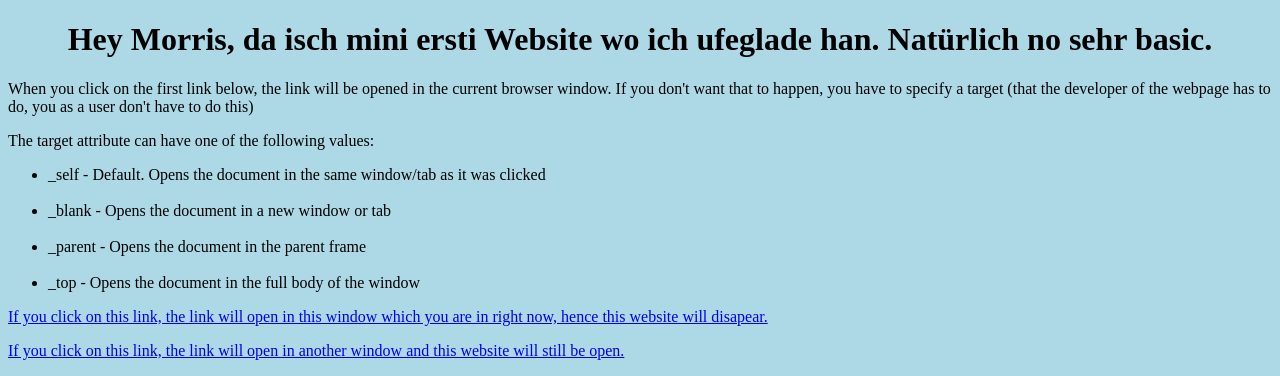
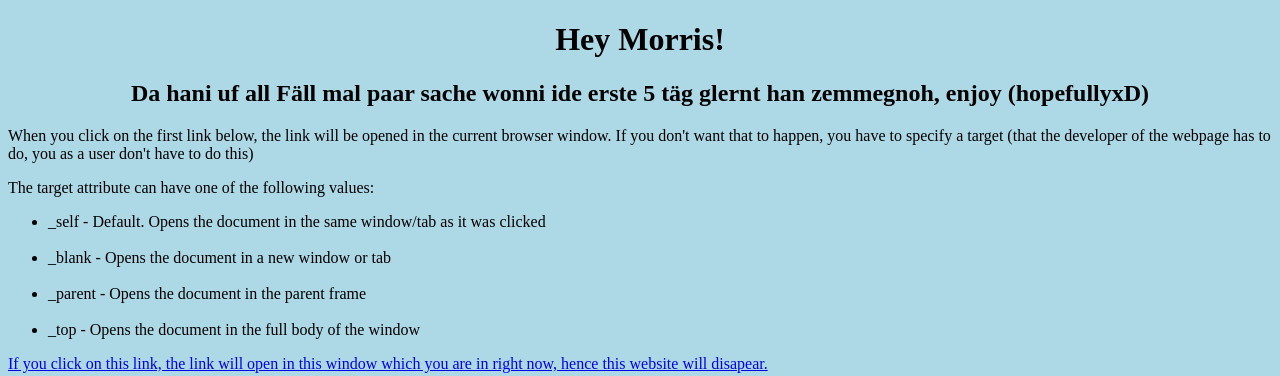
Before and after one commit to huasquero/Meine-ersten-Websiten, a plain HTML site: page HTML_links.html in a window 1280 px wide. Shown: the top 376 px of the page. Drawn offline with Linux system fonts and the light colour scheme.

Commit message:
Update HTML_links.html

```diff
--- a/HTML_links.html
+++ b/HTML_links.html
@@ -10,7 +10,9 @@
 			The link text is the part that will be visible to the reader.
 			Clicking on the link text, will send the reader to the specified URL address.
 		-->
-		<h1 style="text-align:center;"> Hey Morris, da isch mini ersti Website wo ich ufeglade han. Natürlich no sehr basic.</h1>
+		<h1 style="text-align:center;"> Hey Morris!</h1>
+		<h2 style="text-align:center;"> Da hani uf all Fäll mal paar sache wonni ide erste 5 täg glernt han zemmegnoh, enjoy (hopefullyxD) </h2>
+
 		<p>When you click on the first link below, the link will be opened in the current browser window. If you don't want that to happen, you have to specify a target (that the developer of the webpage has to do, you as a user don't have to do this)</p>
 		The target attribute can have one of the following values:<br>
 		<ul><li>_self - Default. Opens the document in the same window/tab as it was clicked</li><br>
```
